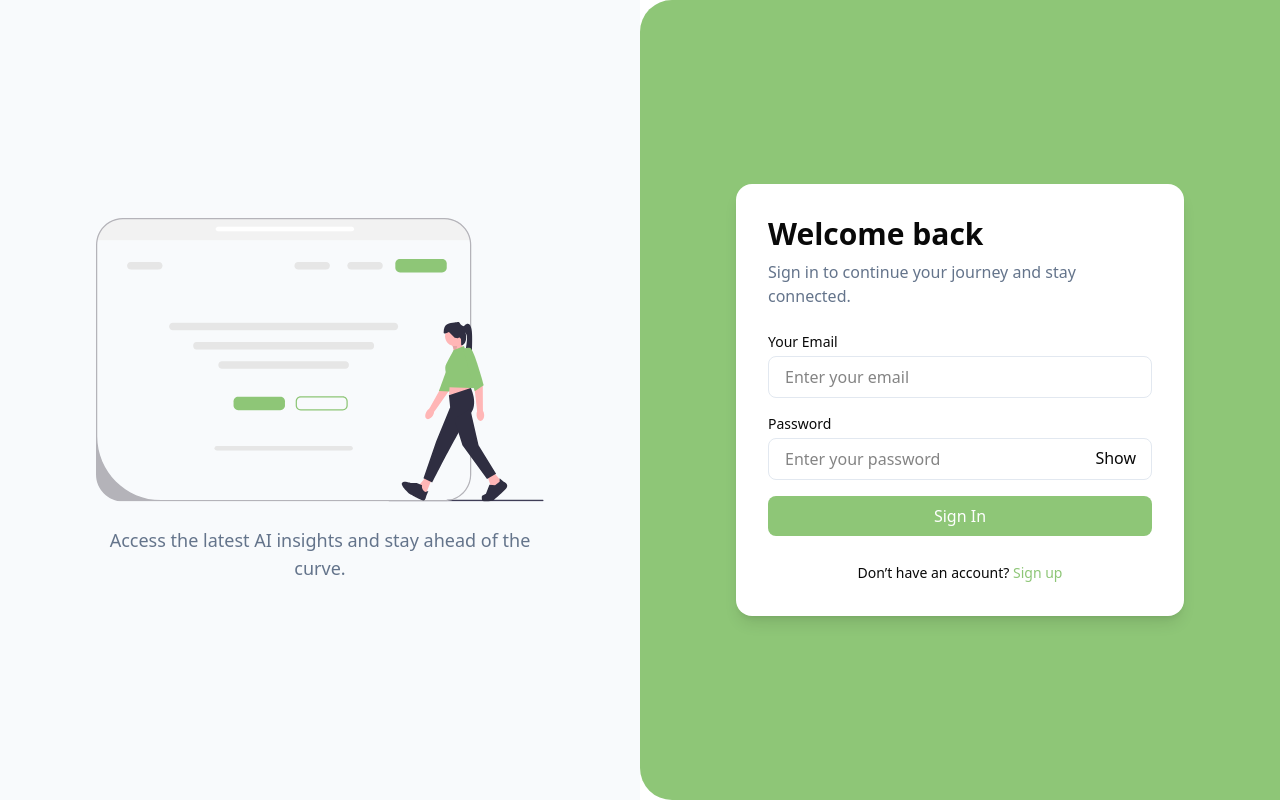
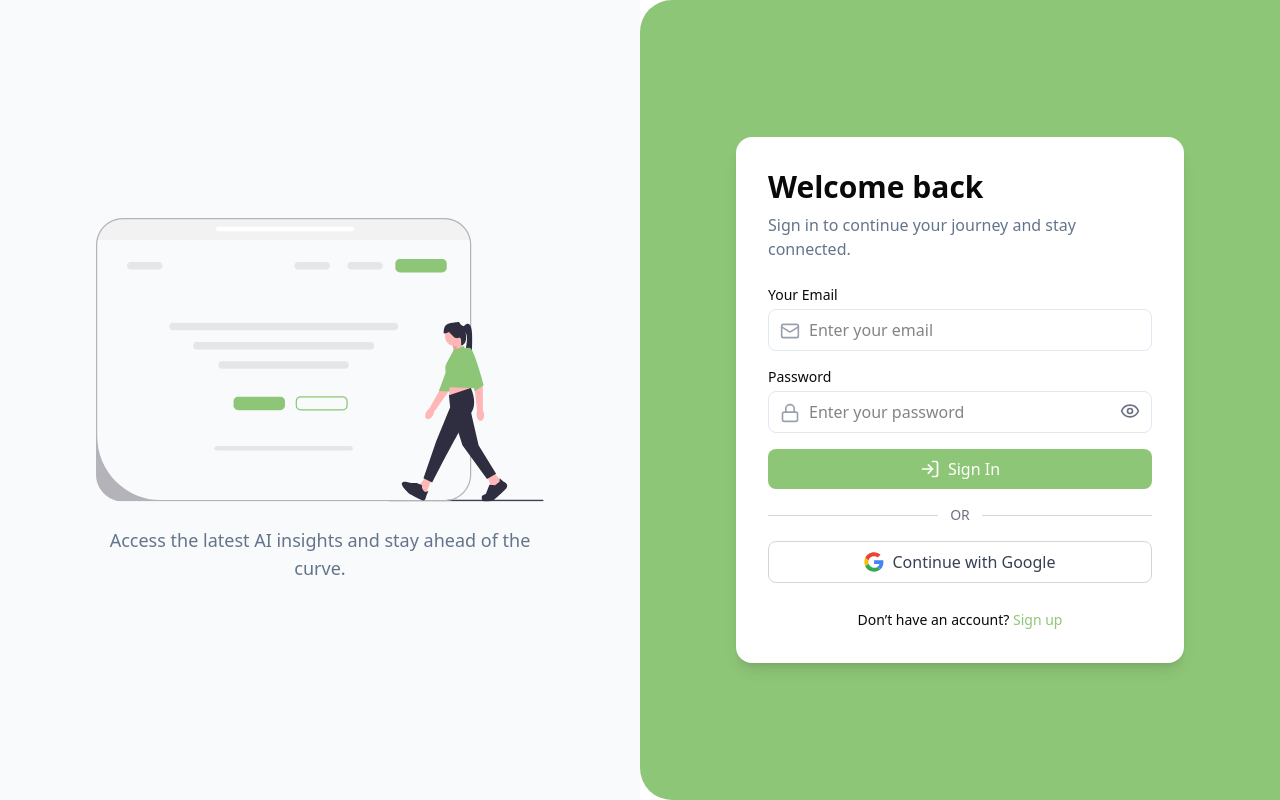
Before and after one commit to peyush-nuwal/letterfox-ai-news-letter-saas, a Next.js app: page /signin in a window 1280 px wide. Built offline with nearby package versions, Linux system fonts and the light colour scheme; no server answers.

Commit message:
added auth and auth 0

```diff
--- a/app/signin/page.tsx
+++ b/app/signin/page.tsx
@@ -1,15 +1,20 @@
 "use client";
+import { createClient } from "@/lib/supabase/client";
 import Image from "next/image";
 import { useState } from "react";
+import { Mail, Lock, User, Eye, EyeOff, LogIn } from "lucide-react";
 
 export default function SignInPage() {
   const [isSignUp, setIsSignUp] = useState<boolean>(false);
   const [showPassword, setShowPassword] = useState<boolean>(false);
+  const [message, setMessage] = useState<string | null>(null);
   const [formData, setFormData] = useState({
     name: "",
     email: "",
     password: "",
   });
+
+  const supabase = createClient();
 
   const handleFormChange = (e: React.ChangeEvent<HTMLInputElement>) => {
     const { name, value } = e.target;
@@ -18,15 +23,47 @@ export default function SignInPage() {
 
   const toggleAuthMode = () => {
     setIsSignUp((prev) => !prev);
+    setMessage(null);
   };
 
   const toggleShowPassword = () => {
     setShowPassword(!showPassword);
   };
 
-  const handleSubmit = (e: React.FormEvent) => {
+  const handleSubmit = async (e: React.FormEvent) => {
     e.preventDefault();
-    console.log(formData); // logs in browser console
+    try {
+      if (isSignUp) {
+        const { error } = await supabase.auth.signUp({
+          email: formData.email,
+          password: formData.password,
+          options: { data: { name: formData.name } },
+        });
+        if (error) throw error;
+        setMessage("✅ Check your email for a confirmation link.");
+      } else {
+        const { error } = await supabase.auth.signInWithPassword({
+          email: formData.email,
+          password: formData.password,
+        });
+        if (error) throw error;
+        setMessage("🎉 Signed in successfully!");
+      }
+    } catch (error: any) {
+      setMessage(`❌ ${error.message || "Something went wrong"}`);
+    }
+  };
+
+  const handleGoogleLogin = async () => {
+    try {
+      const { error } = await supabase.auth.signInWithOAuth({
+        provider: "google",
+        options: { redirectTo: window.location.origin },
+      });
+      if (error) throw error;
+    } catch (error: any) {
+      setMessage(`❌ ${error.message || "Google login failed"}`);
+    }
   };
 
   return (
@@ -61,6 +98,19 @@ export default function SignInPage() {
               : "Create your account and start sharing with the world."}
           </p>
 
+          {/* Message */}
+          {message && (
+            <p
+              className={`px-4 py-2 rounded-xl mb-4 ${
+                message.startsWith("✅") || message.startsWith("🎉")
+                  ? "bg-green-100 text-green-600"
+                  : "bg-red-100 text-red-600"
+              }`}
+            >
+              {message}
+            </p>
+          )}
+
           {/* Form */}
           <form className="space-y-4" onSubmit={handleSubmit}>
             {isSignUp && (
@@ -71,6 +121,8 @@ export default function SignInPage() {
                 >
                   Your Name
                 </label>
+                <div className="relative">
+                  <User className="absolute left-3 top-3 h-5 w-5 text-gray-400" />
                   <input
                     type="text"
                     id="name"
@@ -78,9 +130,10 @@ export default function SignInPage() {
                     placeholder="Enter your name"
                     value={formData.name}
                     onChange={handleFormChange}
-                  className="w-full px-4 py-2 border border-border rounded-lg focus:ring-2 focus:ring-secondary focus:outline-none"
+                    className="w-full pl-10 pr-4 py-2 border border-border rounded-lg focus:ring-2 focus:ring-secondary focus:outline-none"
                     required
                   />
+                </div>
               </div>
             )}
             <div>
@@ -90,6 +143,8 @@ export default function SignInPage() {
               >
                 Your Email
               </label>
+              <div className="relative">
+                <Mail className="absolute left-3 top-3 h-5 w-5 text-gray-400" />
                 <input
                   type="email"
                   id="email"
@@ -97,9 +152,10 @@ export default function SignInPage() {
                   placeholder="Enter your email"
                   value={formData.email}
                   onChange={handleFormChange}
-                className="w-full px-4 py-2 border border-border rounded-lg focus:ring-2 focus:ring-secondary focus:outline-none"
+                  className="w-full pl-10 pr-4 py-2 border border-border rounded-lg focus:ring-2 focus:ring-secondary focus:outline-none"
                   required
                 />
+              </div>
             </div>
             <div>
               <label
@@ -108,7 +164,8 @@ export default function SignInPage() {
               >
                 Password
               </label>
-              <div className="relative w-full ">
+              <div className="relative">
+                <Lock className="absolute left-3 top-3 h-5 w-5 text-gray-400" />
                 <input
                   type={showPassword ? "text" : "password"}
                   id="password"
@@ -116,24 +173,51 @@ export default function SignInPage() {
                   placeholder="Enter your password"
                   value={formData.password}
                   onChange={handleFormChange}
-                  className="w-full px-4 py-2 border border-border rounded-lg focus:ring-2 focus:ring-secondary focus:outline-none"
+                  className="w-full pl-10 pr-10 py-2 border border-border rounded-lg focus:ring-2 focus:ring-secondary focus:outline-none"
                   required
                 />
                 <span
                   onClick={toggleShowPassword}
-                  className="absolute top-2 right-4 text-black hover:text-primary cursor-pointer"
+                  className="absolute top-2.5 right-3 text-gray-500 hover:text-primary cursor-pointer"
                 >
-                  {showPassword ? "Hide" : "Show"}{" "}
+                  {showPassword ? (
+                    <EyeOff className="h-5 w-5" />
+                  ) : (
+                    <Eye className="h-5 w-5" />
+                  )}
                 </span>
               </div>
             </div>
             <button
               type="submit"
-              className="w-full py-2 bg-primary text-white rounded-lg font-medium hover:bg-secondary transition cursor-pointer"
+              className="w-full flex items-center justify-center gap-2 py-2 bg-primary text-white rounded-lg font-medium hover:bg-secondary transition cursor-pointer"
             >
+              <LogIn className="h-5 w-5" />
               {!isSignUp ? "Sign In" : "Create Account"}
             </button>
           </form>
+
+          {/* OR divider */}
+          <div className="flex items-center my-4">
+            <div className="flex-grow border-t border-gray-300"></div>
+            <span className="mx-3 text-gray-500 text-sm">OR</span>
+            <div className="flex-grow border-t border-gray-300"></div>
+          </div>
+
+          {/* Google login */}
+          <button
+            onClick={handleGoogleLogin}
+            className="w-full flex items-center justify-center gap-2 py-2 border border-gray-300 rounded-lg font-medium text-gray-700 hover:bg-gray-100 transition cursor-pointer"
+          >
+            <Image
+              src="/google.svg"
+              alt="Google"
+              width={20}
+              height={20}
+              className="h-5 w-5"
+            />
+            Continue with Google
+          </button>
 
           {/* Toggle Auth */}
           <div className="mt-6 text-center">
--- a/package.json
+++ b/package.json
@@ -11,6 +11,7 @@
   "dependencies": {
     "@supabase/ssr": "^0.7.0",
     "@supabase/supabase-js": "^2.56.0",
+    "lucide-react": "^0.541.0",
     "next": "15.5.0",
     "react": "19.1.0",
     "react-dom": "19.1.0"
```
Also changed, not shown: public/google.svg (added), 1 other file (tests, documents, lock files or other folders). Lines whose indentation alone changed are shown as unchanged.
